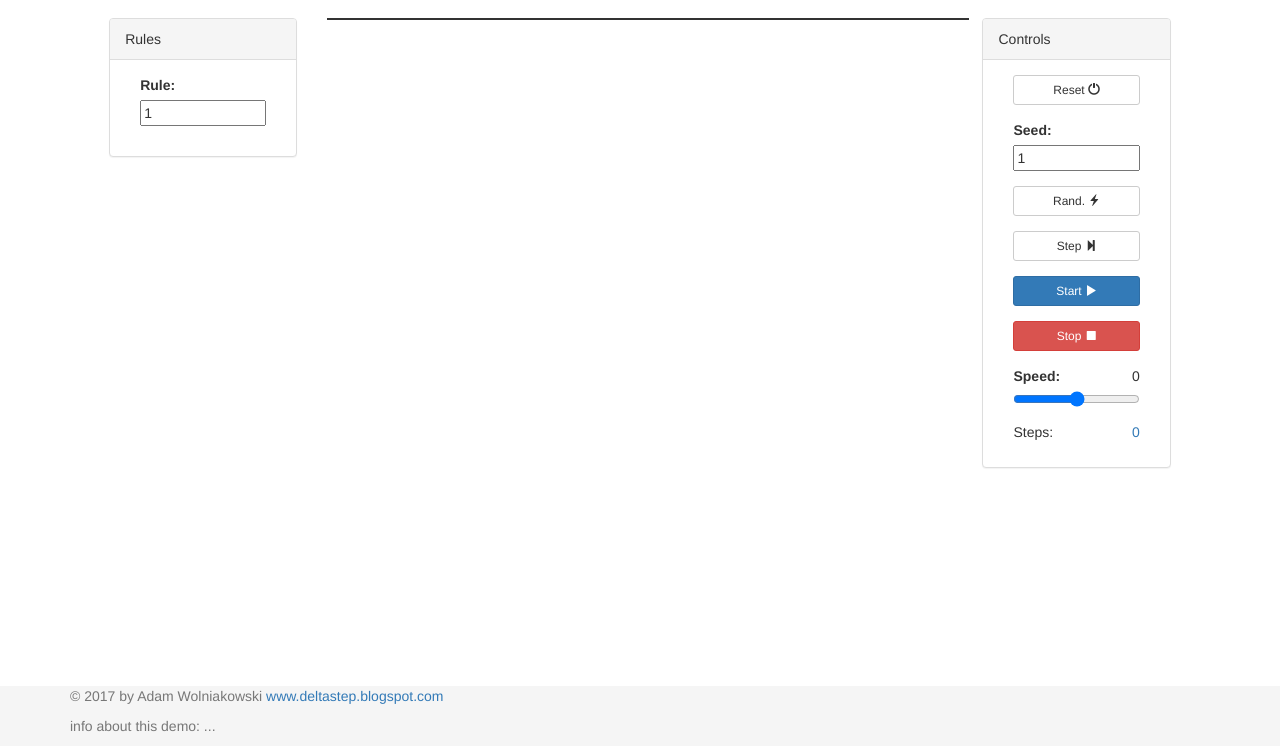
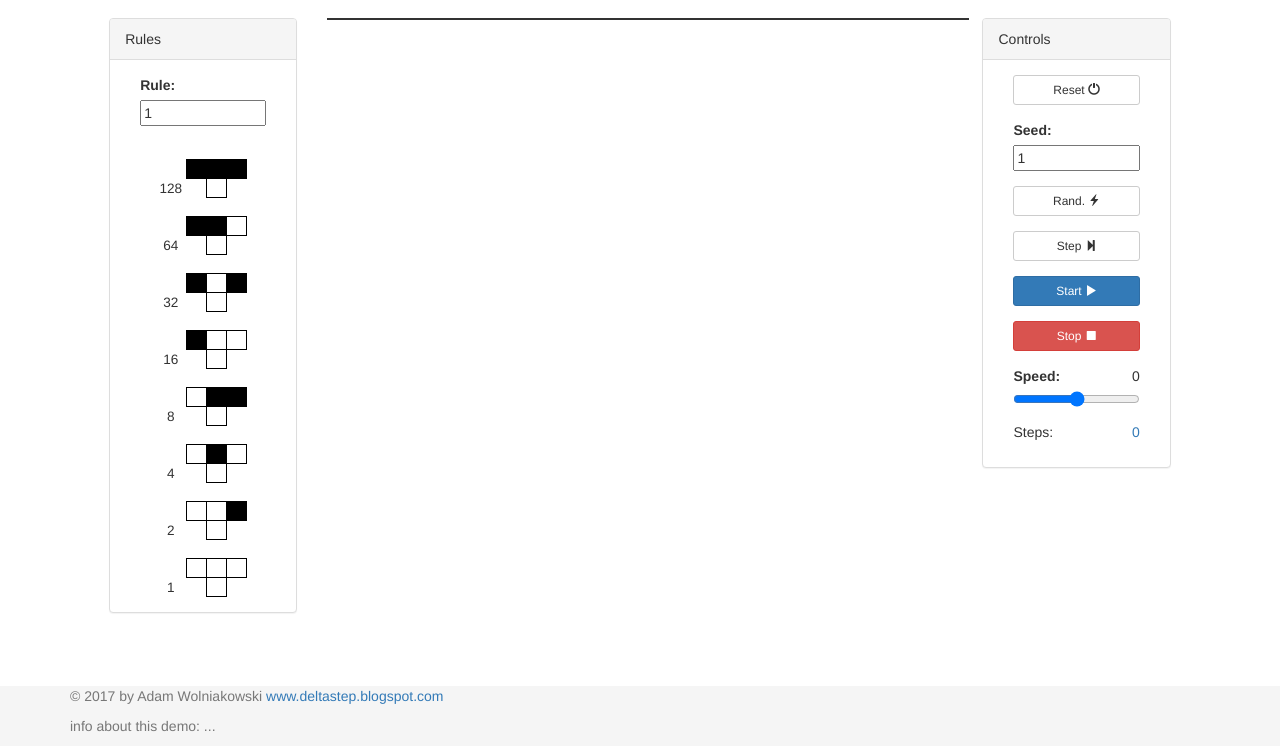
Before and after one commit to dagothar/elementary-ca, a plain HTML site: page index.html in a window 1280 px wide. Shown: the part 54-800 px from the top of the page. Drawn offline with Linux system fonts and the light colour scheme.

Commit message:
rule chooser

```diff
--- a/index.html
+++ b/index.html
@@ -34,7 +34,44 @@
             <!-- rule -->
             <div class="form-group col-md-12">
               <label>Rule:</label>
-              <input type="number" min="1" value="1" max="100" step="1" id="rule"/>
+              <input type="number" min="1" value="1" max="255" step="1" id="rule"/>
+            </div>
+
+            <!-- table -->
+            <div class="rules">
+              <table>
+                <tr><td></td><td>&nbsp;</td><td>&nbsp;</td><td>&nbsp;</td></tr>
+                <tr><td>&nbsp;</td><td class="r1">&nbsp;</td><td class="r1">&nbsp;</td><td class="r1">&nbsp;</td></tr>
+                <tr><td><small>128</small>&nbsp;</td><td>&nbsp;</td><td class="r n128">&nbsp;</td><td>&nbsp;</td></tr>
+
+                <tr><td></td><td>&nbsp;</td><td>&nbsp;</td><td>&nbsp;</td></tr>
+                <tr><td>&nbsp;</td><td class="r1">&nbsp;</td><td class="r1">&nbsp;</td><td class="r0">&nbsp;</td></tr>
+                <tr><td><small>64</small>&nbsp;</td><td>&nbsp;</td><td class="r n64">&nbsp;</td><td>&nbsp;</td></tr>
+
+                <tr><td></td><td>&nbsp;</td><td>&nbsp;</td><td>&nbsp;</td></tr>
+                <tr><td>&nbsp;</td><td class="r1">&nbsp;</td><td class="r0">&nbsp;</td><td class="r1">&nbsp;</td></tr>
+                <tr><td><small>32</small>&nbsp;</td><td>&nbsp;</td><td class="r n32">&nbsp;</td><td>&nbsp;</td></tr>
+
+                <tr><td></td><td>&nbsp;</td><td>&nbsp;</td><td>&nbsp;</td></tr>
+                <tr><td>&nbsp;</td><td class="r1">&nbsp;</td><td class="r0">&nbsp;</td><td class="r0">&nbsp;</td></tr>
+                <tr><td><small>16</small>&nbsp;</td><td>&nbsp;</td><td class="r n16">&nbsp;</td><td>&nbsp;</td></tr>
+
+                <tr><td></td><td>&nbsp;</td><td>&nbsp;</td><td>&nbsp;</td></tr>
+                <tr><td>&nbsp;</td><td class="r0">&nbsp;</td><td class="r1">&nbsp;</td><td class="r1">&nbsp;</td></tr>
+                <tr><td><small>8</small>&nbsp;</td><td>&nbsp;</td><td class="r n8">&nbsp;</td><td>&nbsp;</td></tr>
+
+                <tr><td></td><td>&nbsp;</td><td>&nbsp;</td><td>&nbsp;</td></tr>
+                <tr><td>&nbsp;</td><td class="r0">&nbsp;</td><td class="r1">&nbsp;</td><td class="r0">&nbsp;</td></tr>
+                <tr><td><small>4</small>&nbsp;</td><td>&nbsp;</td><td class="r n4">&nbsp;</td><td>&nbsp;</td></tr>
+
+                <tr><td></td><td>&nbsp;</td><td>&nbsp;</td><td>&nbsp;</td></tr>
+                <tr><td>&nbsp;</td><td class="r0">&nbsp;</td><td class="r0">&nbsp;</td><td class="r1">&nbsp;</td></tr>
+                <tr><td><small>2</small>&nbsp;</td><td>&nbsp;</td><td class="r n2">&nbsp;</td><td>&nbsp;</td></tr>
+
+                <tr><td></td><td>&nbsp;</td><td>&nbsp;</td><td>&nbsp;</td></tr>
+                <tr><td>&nbsp;</td><td class="r0">&nbsp;</td><td class="r0">&nbsp;</td><td class="r0">&nbsp;</td></tr>
+                <tr><td><small>1</small>&nbsp;</td><td>&nbsp;</td><td class="r n1">&nbsp;</td><td>&nbsp;</td></tr>
+              </table>
             </div>
 
           </div>
--- a/styles/main.css
+++ b/styles/main.css
@@ -19,6 +19,40 @@ input { width: 100%; }
   margin: 0;
 }
 
+.rules {
+  display: block;
+  width: 100%;
+  margin: auto;
+}
+
+.rules table {
+  margin: auto;
+  text-align: center;
+  cursor: default;
+}
+
+.rules table td {
+  width: 20px;
+}
+
+.rules table td.r {
+  border: 1px solid black;
+}
+
+.rules table td.r:hover {
+  border: 1px solid red;
+}
+
+.rules table td.r0 {
+  border: 1px solid black;
+  background-color: white;
+}
+
+.rules table td.r1 {
+  border: 1px solid black;
+  background-color: black;
+}
+
 /* Sticky footer styles
 -------------------------------------------------- */
 html {
```
